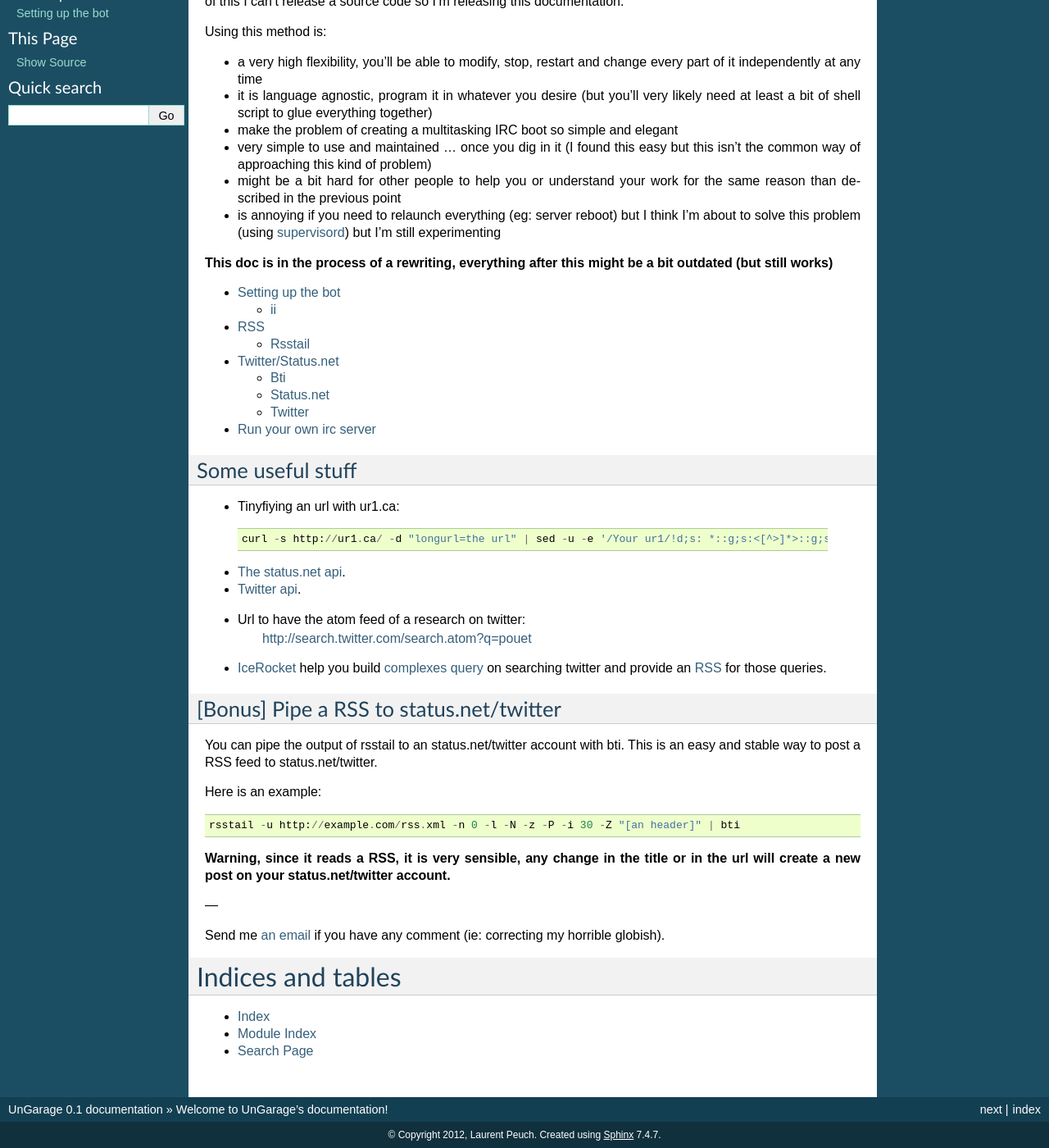
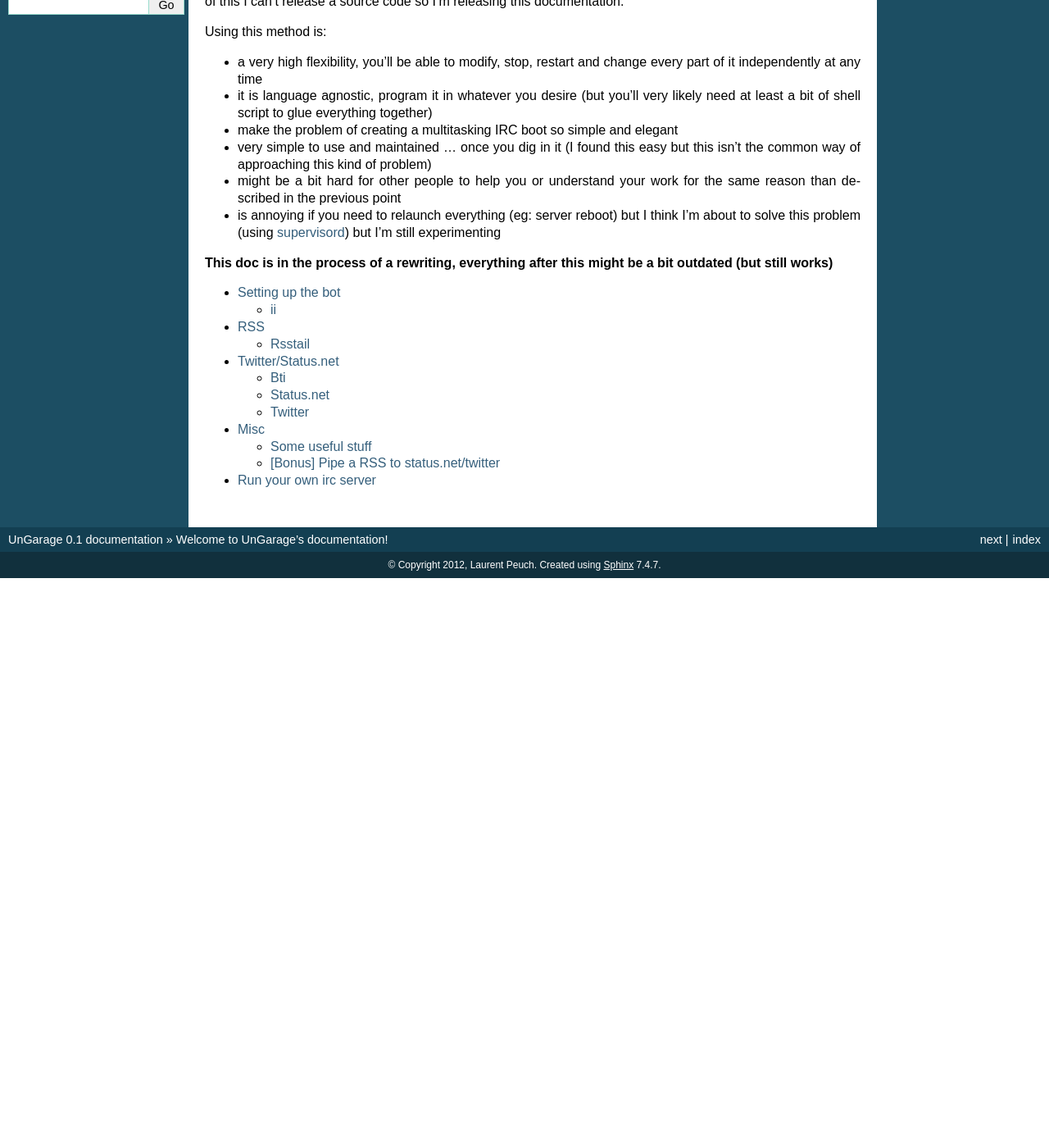
Before and after one commit to Psycojoker/UnGarage, a Sphinx documentation site: the page built from docs/index.rst, in a window 1280 px wide and 1400 px high, scrolled down 199 px. Shown: the whole window at 82% size. Built offline with Sphinx 7.4.7, drawn with Linux system fonts in a browser that asks for light colours; after the commit the page ends 904 px from its top, so only the background shows below that; some of the changed text lies outside the part shown.

Commit message:
extract misc/bonus related part to another file

```diff
--- a/docs/index.rst
+++ b/docs/index.rst
@@ -47,54 +47,5 @@ be a bit outdated (but still works)**
    ii.rst
    rss.rst
    twitter.rst
+   misc.rst
    ngircd.rst
-
-
-Some useful stuff
------------------
-
-
--  Tinyfiying an url with ur1.ca:
-
-  ::
-
-     curl -s http://ur1.ca/ -d "longurl=the url" | sed -u -e '/Your ur1/!d;s: *::g;s:<[^>]*>::g;s:^.*Yourur1is\\:h:h:;'
-
--  `The status.net api <http://status.net/docs/api/>`_.
--  `Twitter api <http://apiwiki.twitter.com/w/page/22554648/FrontPage>`_.
--  Url to have the atom feed of a research on twitter:
-       http://search.twitter.com/search.atom?q=pouet
-
--  `IceRocket <http://www.icerocket.com/>`_ help you build
-   `complexes query <http://www.icerocket.com/search?tab=twitter&lng=&q=this+OR+that+OR+thuse&x=0&y=0>`_
-   on searching twitter and provide an
-   `RSS <http://www.icerocket.com/search?tab=twitter&q=this+OR+that+OR+thuse&rss=1>`_
-   for those queries.
-
-[Bonus] Pipe a RSS to status.net/twitter
-----------------------------------------
-
-You can pipe the output of rsstail to an status.net/twitter account
-with bti. This is an easy and stable way to post a RSS feed to
-status.net/twitter.
-
-Here is an example:
-
-::
-
-    rsstail -u http://example.com/rss.xml -n 0 -l -N -z -P -i 30 -Z "[an header]" | bti
-
-**Warning, since it reads a RSS, it is very sensible, any change in the title or in the url will create a new post on your status.net/twitter account.**
-
----
-
-Send me `an email </about/about.html>`_ if you have any comment
-(ie: correcting my horrible globish).
-
-
-Indices and tables
-==================
-
-* :ref:`genindex`
-* :ref:`modindex`
-* :ref:`search`
```
Also changed, not shown: docs/misc.rst (added, +39 -0 lines).
